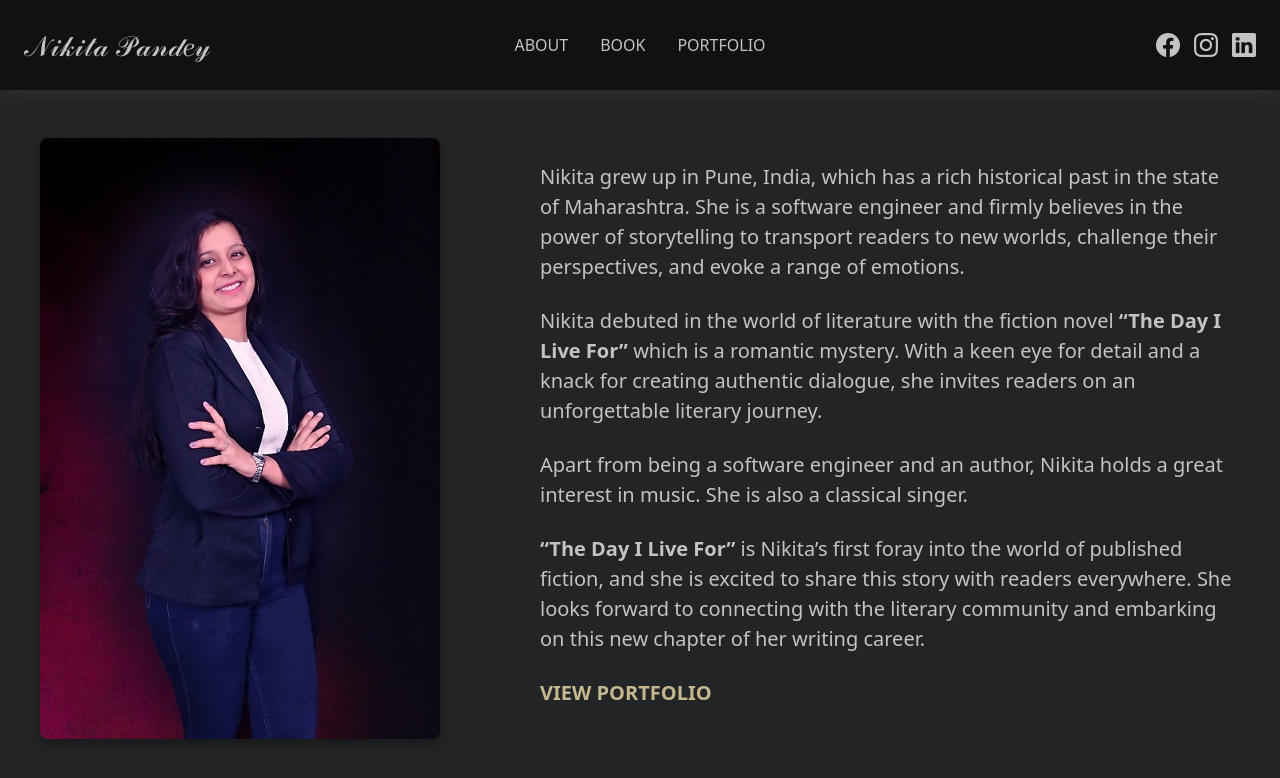
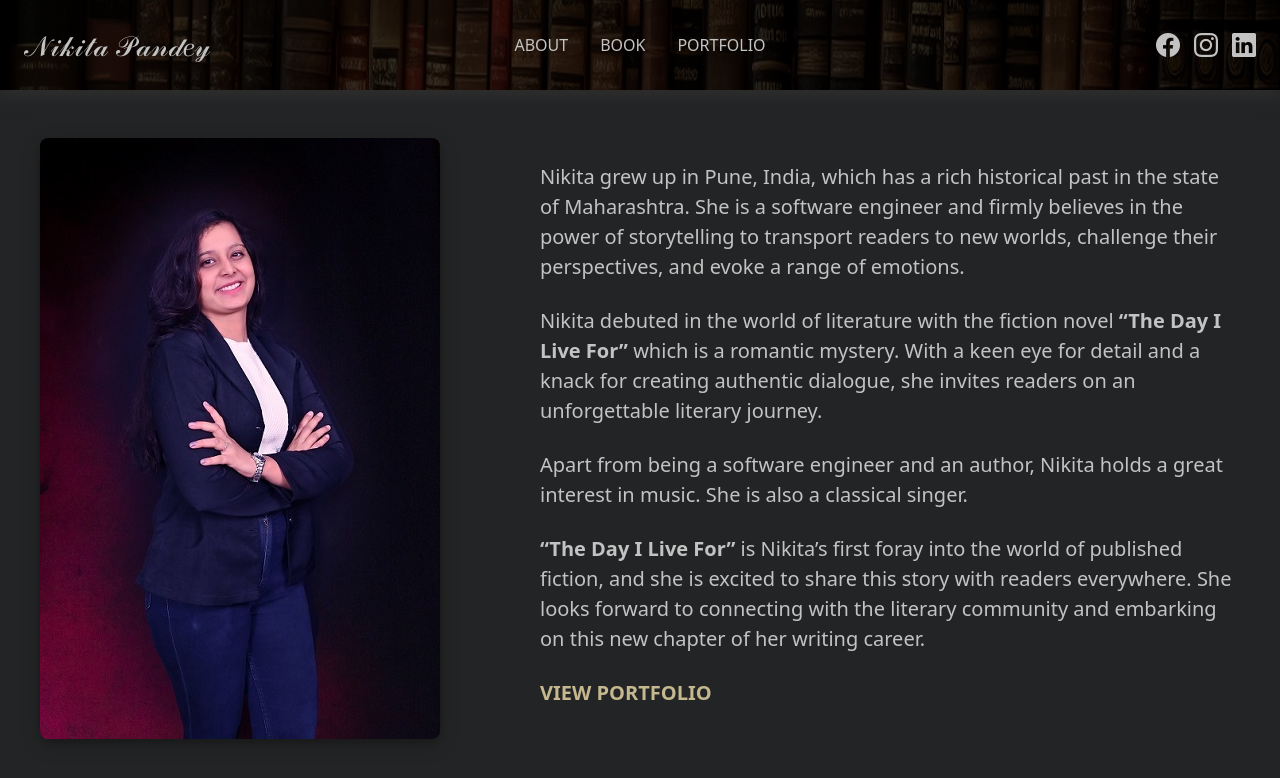
Before and after one commit to NikitaPandey21/authorWebPage, an Angular app: page / in a window 1280 px wide. Shown: the top 778 px of the page. Built offline with nearby package versions, Linux system fonts and the light colour scheme.

Commit message:
Added Croped image for menu header

```diff
--- a/src/app/app.component.html
+++ b/src/app/app.component.html
@@ -1,4 +1,5 @@
 <div class="app-container d-flex flex-column">
+    <div class="app-header-wrapper">
         <div class="app-header d-flex justify-content-between align-items-center px-4 py-4">
             <div class="app-author d-flex justify-content-start fs-3">𝒩𝒾𝓀𝒾𝓉𝒶 𝒫𝒶𝓃𝒹𝑒𝓎</div>
             <div class="app-menu">
@@ -28,6 +29,7 @@
                         </a>
                     </li>
                 </ul>
+            </div>
         </div>
     </div>
     <section class="app-content d-flex flex-column flex-grow-1">
--- a/src/app/app.component.scss
+++ b/src/app/app.component.scss
@@ -2,8 +2,15 @@
     height: 100vh;
     color: #c3c3c3;
 
+    .app-header-wrapper {
+        background: url('/assets/PH1.jpg');
+        background-repeat: no-repeat;
+        background-size: cover;
+        background-position-y: center;
+
         .app-header {
-        background-color: #111;
+            // background-color: #111;
+            background: rgba(0, 0, 0, 0.78);
             box-shadow: 0px 6px 16px #333333ba;
 
             .app-author {
@@ -42,6 +49,7 @@
                         }
 
                         margin: 0 0 0 0.875rem;
+                    }
                 }
             }
         }
```
Lines whose indentation alone changed are shown as unchanged.
